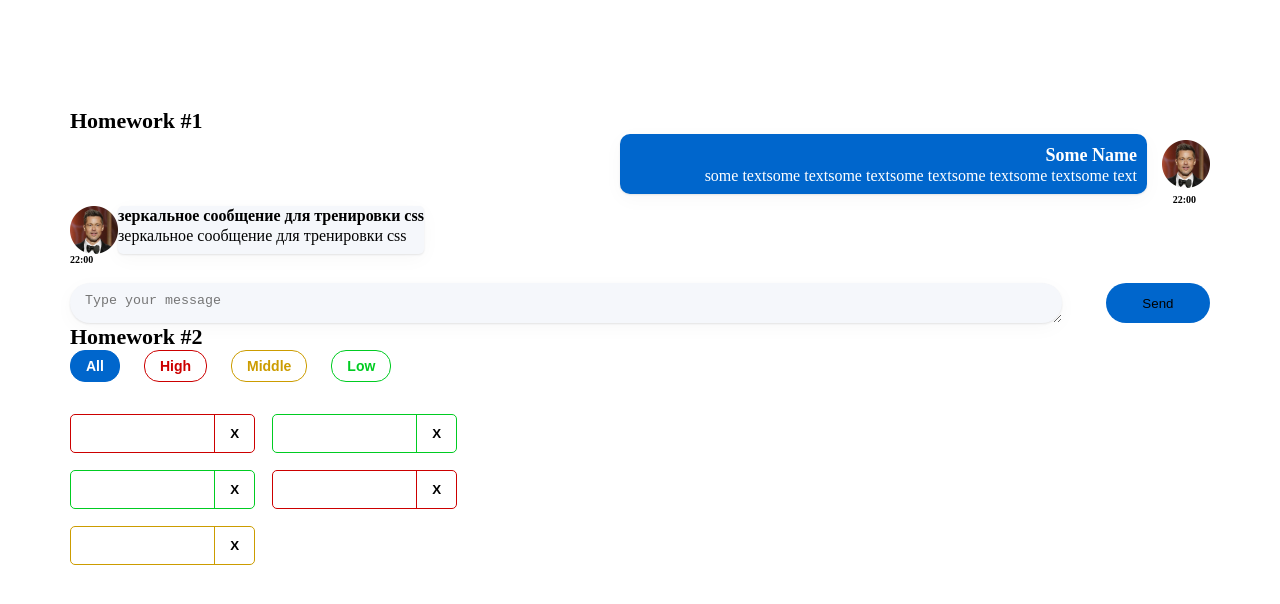
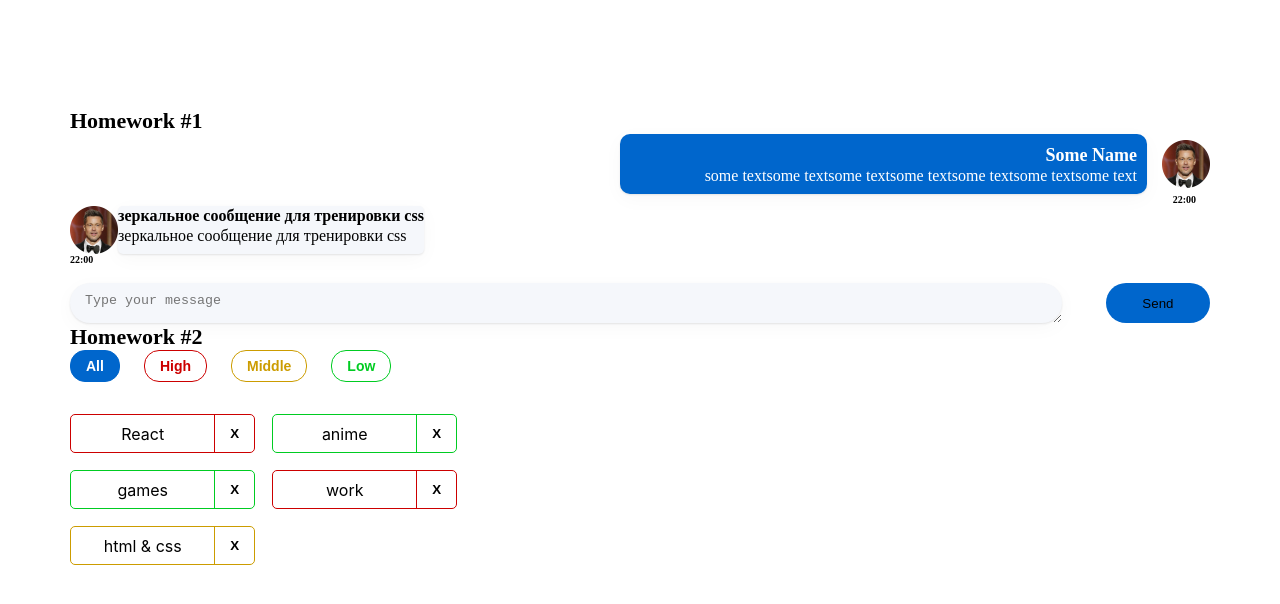
Before and after one commit to Siarheispivak/hws2, a React (Create React App) app: page /#/ in a window 1280 px wide. Shown: the top 604 px of the page. Built offline with nearby package versions, Linux system fonts and the light colour scheme.

Commit message:
HW2 is done

```diff
--- a/src/s2-homeworks/hw02/HW2.tsx
+++ b/src/s2-homeworks/hw02/HW2.tsx
@@ -1,6 +1,7 @@
 import React, {useState} from 'react'
 import Affairs from './affairs/Affairs'
 import s2 from '../../s1-main/App.module.css'
+
 
 /*
 * 1 - описать типы AffairPriorityType, AffairType
@@ -59,7 +60,7 @@ function HW2() {
     const filteredAffairs = filterAffairs(affairs, filter)
     const deleteAffairCallback = (_id: number) => { // need to fix any
         // need to fix
-        return filteredAffairs.filter(el=>el._id !==_id )
+        return  affairs.filter(el=>el._id !==_id )
     }
 
     return (
--- a/src/s2-homeworks/hw02/affairs/Affairs.tsx
+++ b/src/s2-homeworks/hw02/affairs/Affairs.tsx
@@ -1,27 +1,32 @@
 import React from 'react'
 import Affair from './affair/Affair'
-import {AffairType, FilterType} from '../HW2'
+import {AffairPriorityType, AffairType, FilterType} from '../HW2'
 import s from './Affairs.module.css'
 
+
 type AffairsPropsType = {
-    data: any // need to fix any
-    setFilter: any
-    deleteAffairCallback: any
+    data: Array<AffairType> // need to fix any
+    setFilter: (filter:AffairPriorityType)=>void
+    deleteAffairCallback: (_id:number)=>void
     filter: FilterType
 }
 
 function Affairs(props: AffairsPropsType) {
     const setAll = () => {
         // need to fix
+        return props.data.map(el=>el.priority==="all")
     }
     const setHigh = () => {
         // need to fix
+        return props.data.map(el=>el.priority==="high")
     }
     const setMiddle = () => {
         // need to fix
+        return props.data.map(el=>el.priority==="middle")
     }
     const setLow = () => {
         // need to fix
+        return props.data.map(el=>el.priority==="low")
     }
 
     const cnAll = s.button + ' ' + s.all + (props.filter === 'all' ? ' ' + s.active : '')
--- a/src/s2-homeworks/hw02/affairs/affair/Affair.tsx
+++ b/src/s2-homeworks/hw02/affairs/affair/Affair.tsx
@@ -6,12 +6,13 @@ import s2 from '../Affairs.module.css'
 type AffairPropsType = {
     // key не нужно типизировать
     affair: AffairType
-    deleteAffairCallback: any // need to fix any
+    deleteAffairCallback: (_id: number)=>void// need to fix any
 }
 
 function Affair(props: AffairPropsType) {
-    const deleteCallback = () => {
+    const deleteCallback = (id:number) => {
         // need to fix
+       return  id
     }
 
     const nameClass = s.name + ' ' + s2[props.affair.priority]
@@ -25,16 +26,16 @@ function Affair(props: AffairPropsType) {
         >
             <div id={'hw2-name-' + props.affair._id} className={nameClass}>
                 {/*создаёт студент*/}
-
+                {props.affair.name}
                 {/**/}
             </div>
             <div id={'hw2-priority-' + props.affair._id} hidden>
                 {/*создаёт студент*/}
-
+                {props.affair.priority}
                 {/**/}
             </div>
 
-            <button
+            <button onClick={()=>deleteCallback(props.affair._id)}
                 id={'hw2-button-delete-' + props.affair._id}
                 className={buttonClass}
                 // need to fix
```
